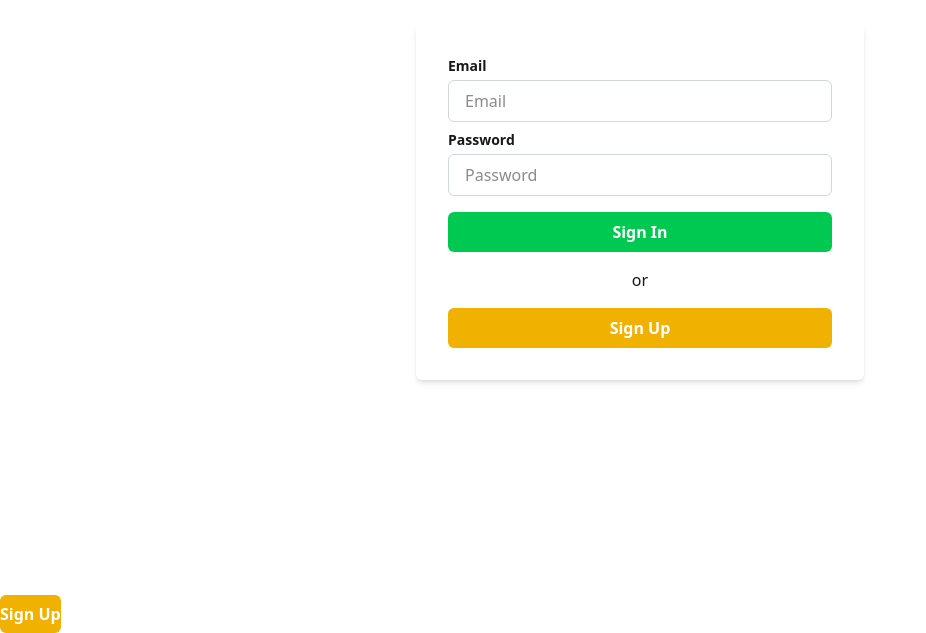
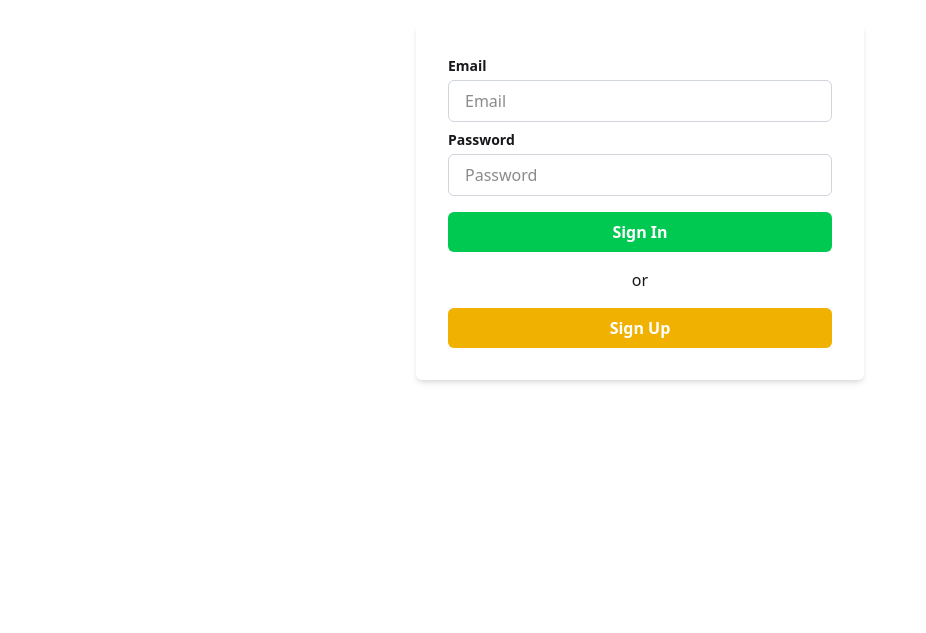
Before and after one commit to staten-island-tech/supabase-project-laiths-lucky-lounge-and-co, a Vue app in the folder app/: page / in a window 1280 px wide. Shown: the part 198-831 px from the top of the page, without its empty margins (0-926 px from the left). After the commit the page ends 800 px from the top, so only its background shows below. Built offline with nearby package versions, Linux system fonts and the light colour scheme.

Commit message:
yjftjfgj

```diff
--- a/app/src/views/LogIn.vue
+++ b/app/src/views/LogIn.vue
@@ -1,17 +1,10 @@
 <template>
   <div class="">
     <SignIn />
-    <RouterLink
-      to="/signup"
-      class="mt-4 bg-yellow-500 hover:bg-yellow-600 text-center text-white font-semibold py-2 rounded-md transition"
-    >
-      Sign Up
-    </RouterLink>
   </div>
 </template>
 
 <script setup>
-import { RouterLink } from 'vue-router'
 import SignIn from '../components/SignIn.vue'
 </script>
 
```
